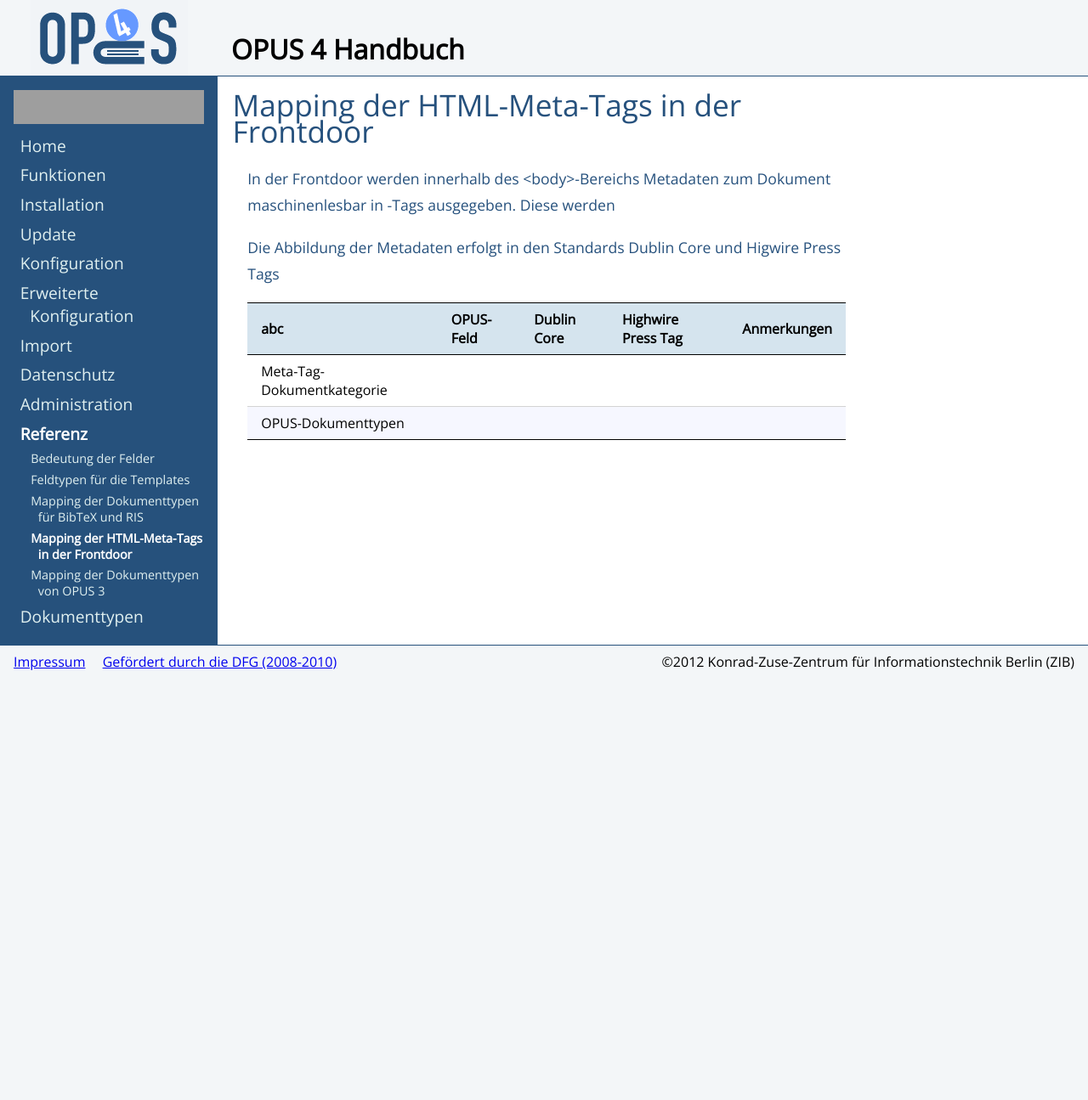
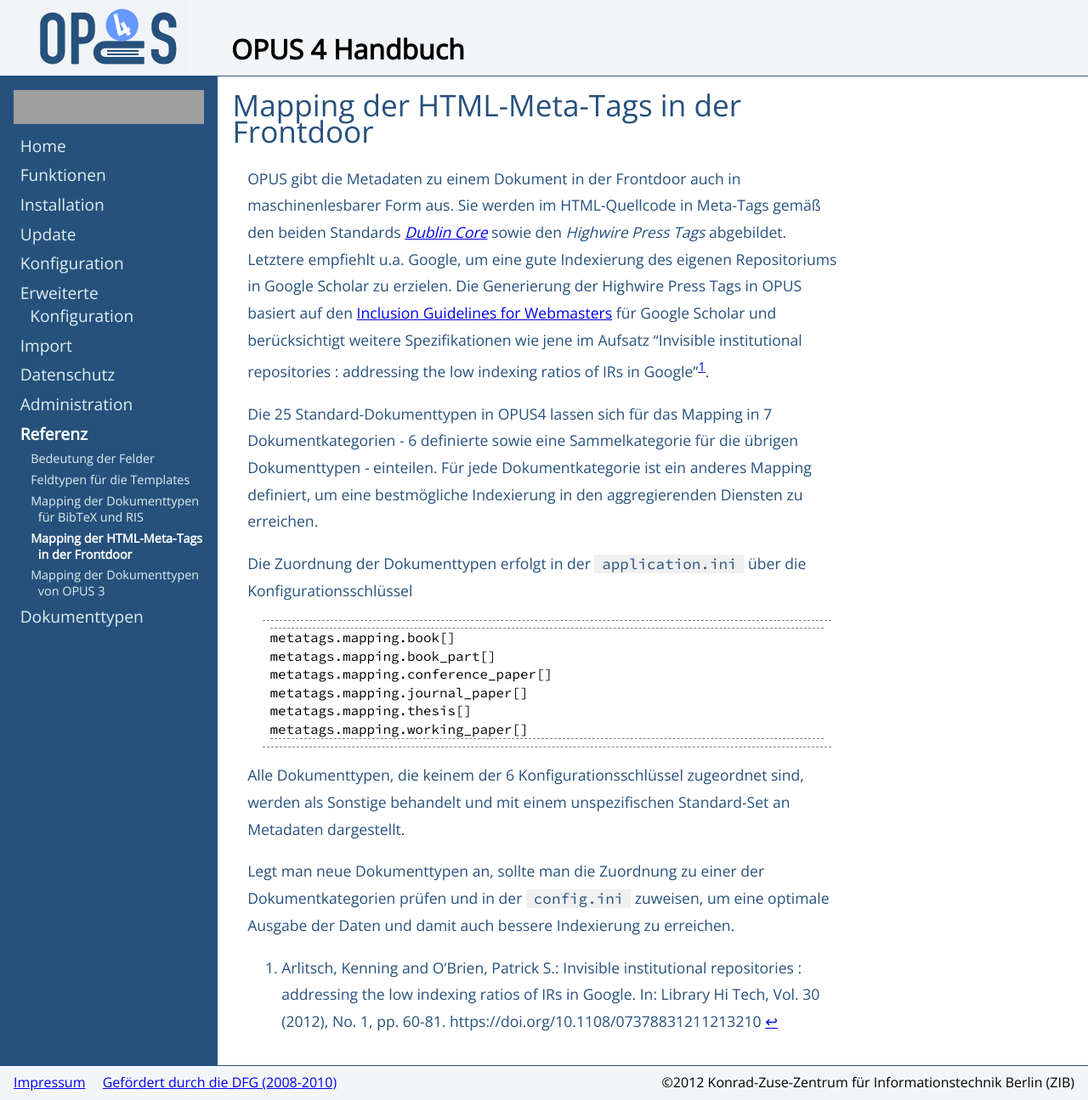
Before and after one commit to OPUS4/userdoc, a Jekyll site: the page built from reference/metatags.md, in a window 1280 px wide. Shown: the whole page at 85% size. Built offline with Jekyll 4.4.1, drawn with Linux system fonts in a browser that asks for light colours; before the commit the page ends 900 px from its top, so only the background shows below that; grey boxes are pictures that could not be loaded.

Commit message:
Update metatags.md
Adding describing text

```diff
--- a/reference/metatags.md
+++ b/reference/metatags.md
@@ -5,11 +5,21 @@ weight: 10
 
 # Mapping der HTML-Meta-Tags in der Frontdoor
 
-In der Frontdoor werden innerhalb des <body>-Bereichs Metadaten zum Dokument maschinenlesbar in <meta>-Tags ausgegeben. Diese werden
+OPUS gibt die Metadaten zu einem Dokument in der Frontdoor auch in maschinenlesbarer Form aus. Sie werden im HTML-Quellcode in Meta-Tags gemäß den beiden Standards [*Dublin Core*](http://www.dublincore.org/specifications/dublin-core/dcmi-terms/) sowie den *Highwire Press Tags* abgebildet. Letztere empfiehlt u.a. Google, um eine gute Indexierung des eigenen Repositoriums in Google Scholar zu erzielen. Die Generierung der Highwire Press Tags in OPUS basiert auf den [Inclusion Guidelines for Webmasters](https://scholar.google.de/intl/de/scholar/inclusion.html) für Google Scholar und berücksichtigt weitere Spezifikationen wie jene im Aufsatz "Invisible institutional repositories : addressing the low indexing ratios of IRs in Google"[^1].
 
-Die Abbildung der Metadaten erfolgt in den Standards Dublin Core und Higwire Press Tags
+Die 25 Standard-Dokumenttypen in OPUS4 lassen sich für das Mapping in 7 Dokumentkategorien - 6 definierte sowie eine Sammelkategorie für die übrigen Dokumenttypen - einteilen. Für jede Dokumentkategorie ist ein anderes Mapping definiert, um eine bestmögliche Indexierung in den aggregierenden Diensten zu erreichen.
 
-| abc | OPUS-Feld | Dublin Core | Highwire Press Tag | Anmerkungen |
-|------+-----------------+------+-------|
-| Meta-Tag-Dokumentkategorie | | |
-| OPUS-Dokumenttypen | | |
+Die Zuordnung der Dokumenttypen erfolgt in der `application.ini` über die Konfigurationsschlüssel
+~~~~
+metatags.mapping.book[]
+metatags.mapping.book_part[]
+metatags.mapping.conference_paper[]
+metatags.mapping.journal_paper[]
+metatags.mapping.thesis[]
+metatags.mapping.working_paper[]
+~~~~
+Alle Dokumenttypen, die keinem der 6 Konfigurationsschlüssel zugeordnet sind, werden als Sonstige behandelt und mit einem unspezifischen Standard-Set an Metadaten dargestellt.
+
+Legt man neue Dokumenttypen an, sollte man die Zuordnung zu einer der Dokumentkategorien prüfen und in der `config.ini` zuweisen, um eine optimale Ausgabe der Daten und damit auch bessere Indexierung zu erreichen.
+
+[^1]: Arlitsch, Kenning and O’Brien, Patrick S.: Invisible institutional repositories : addressing the low indexing ratios of IRs in Google. In: Library Hi Tech, Vol. 30 (2012), No. 1, pp. 60-81. https://doi.org/10.1108/07378831211213210
```
